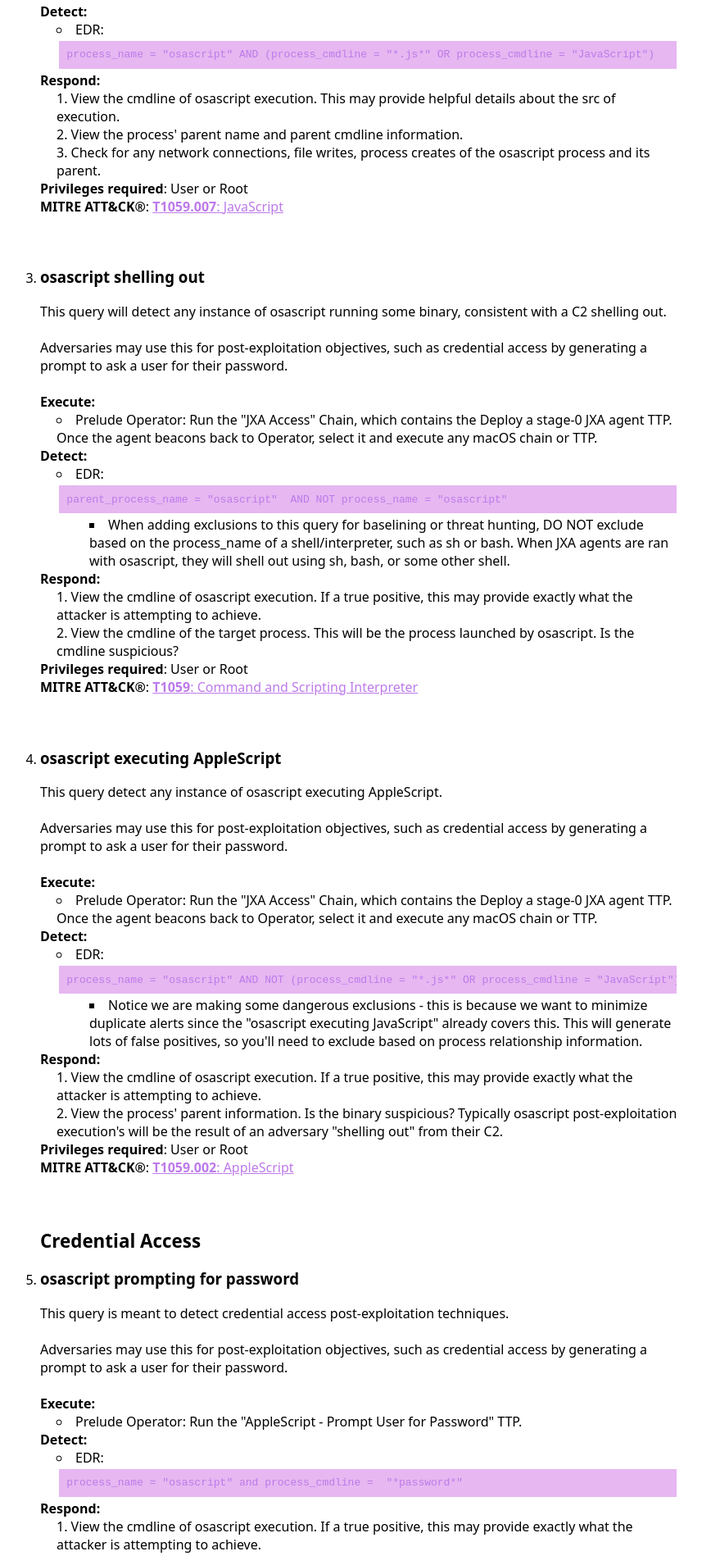
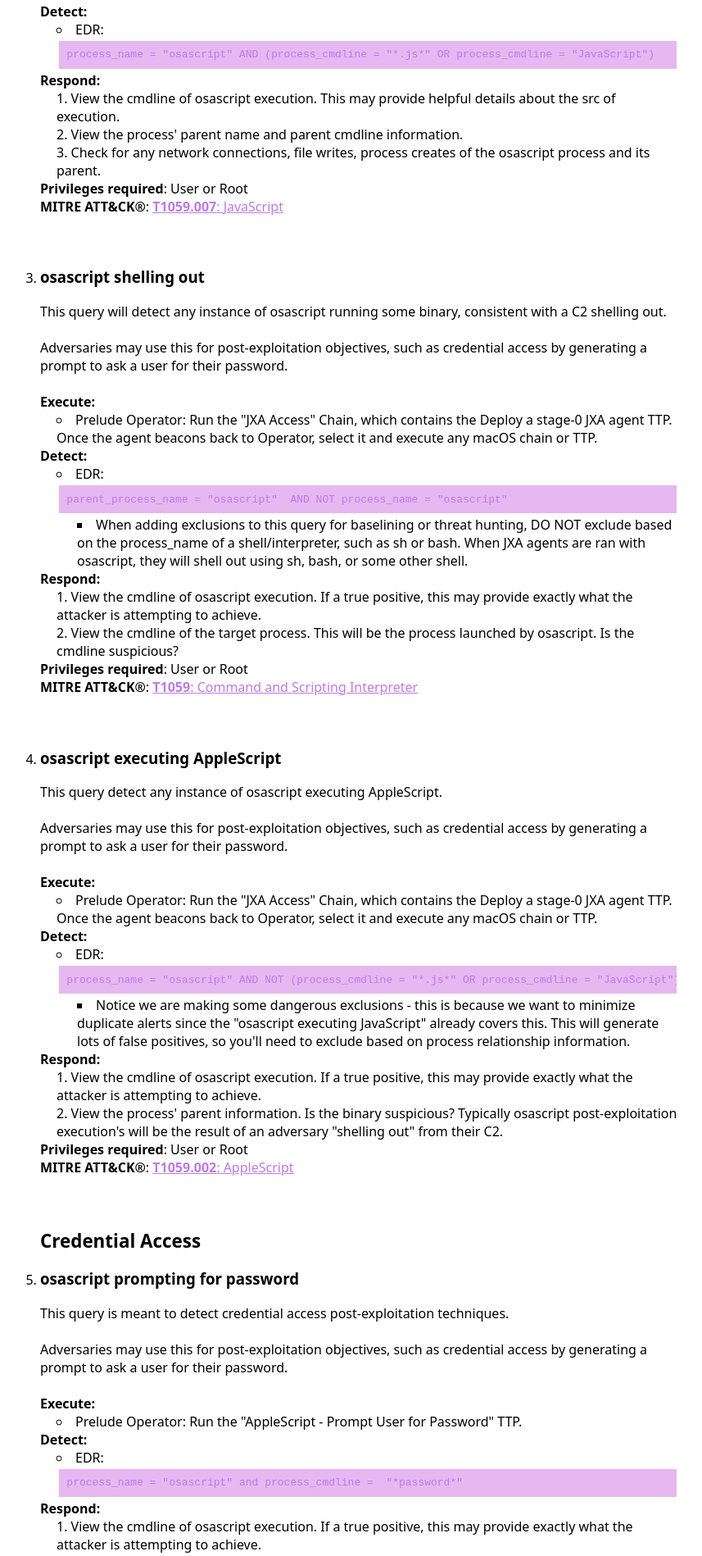
Before and after one commit to iThreatopedia/iThreatopedia.github.io, a Jekyll site: the page built from _iThreatopedia/macOS/osascript.md, in a window 1280 px wide. Shown: the part 1259-3157 px from the top of the page at 82% size, without its empty margins (211-1068 px from the left). Built offline with Jekyll 4.4.1, drawn with Linux system fonts in a browser that asks for light colours.

Commit message:
more CSS fixes

```diff
--- a/_layouts/technique.html
+++ b/_layouts/technique.html
@@ -66,7 +66,7 @@
 		{% assign repros = item.Reproduce %}
 		{% if repros and repros.size > 0 %}
 		<div>
-			<b class="item-padding">Execute:</b>
+			<b>Execute:</b>
 			<ul>
 				{% for repro in repros %}{% for entity in repro %}
 					{% if entity[0] != 'IOC' %}
@@ -83,7 +83,7 @@
 {% assign detections = item.Detect %}
 {% if detections and detections.size > 0 %}
 <div>
-	<b class="item-padding">Detect:</b>
+	<b>Detect:</b>
 	<ul>
 		{% for detection in detections %}{% for entity in detection %}
 			{% if entity[0] == 'Notes' %}
@@ -105,7 +105,7 @@
 {% assign responses = item.Respond %}
 {% if responses and responses.size > 0 %}
 
-<div><b class="item-padding">Respond:</b>
+<div><b>Respond:</b>
 <ol class="inside-list">
 	{% for response in responses %}
 	<li>{{response.Step}}</li>
@@ -114,9 +114,9 @@
 </div>
 {% endif %}
 
-		<b class="item-padding">Privileges required</b>: {{item.Privileges}}
+		<b>Privileges required</b>: {{item.Privileges}}
 		<br>
-		<b class="item-padding">MITRE ATT&CK&reg</b>: <span data-attack-tid="{{item.MitreID}}">{{item.MitreID}}</span>
+		<b>MITRE ATT&CK&reg</b>: <span data-attack-tid="{{item.MitreID}}">{{item.MitreID}}</span>
 		<br>
 		<br>
 		<br>
--- a/assets/style.scss
+++ b/assets/style.scss
@@ -240,10 +240,5 @@
 }
 
 .notes-padding {
-    padding-left: 40px;
+    padding-left: 25px;
 }
-
-.item-padding {
-    padding-top: 5px;
-    padding-bottom: 5px;
-}
```
